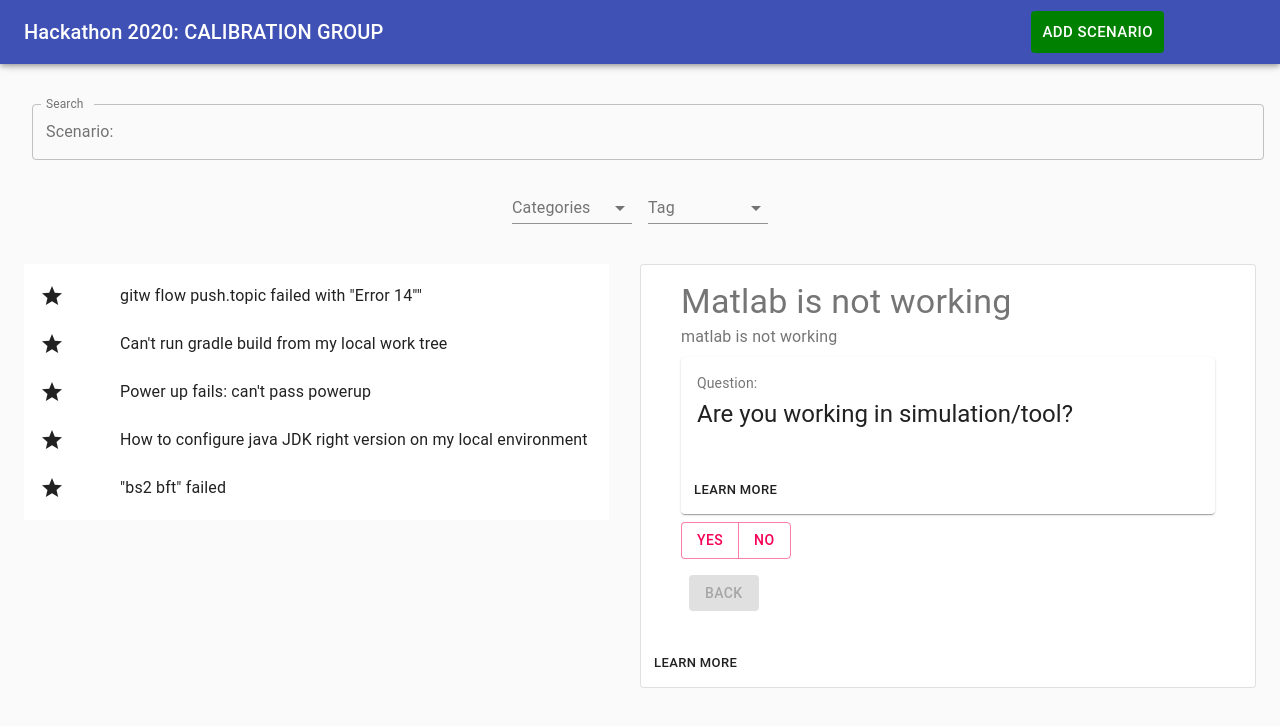
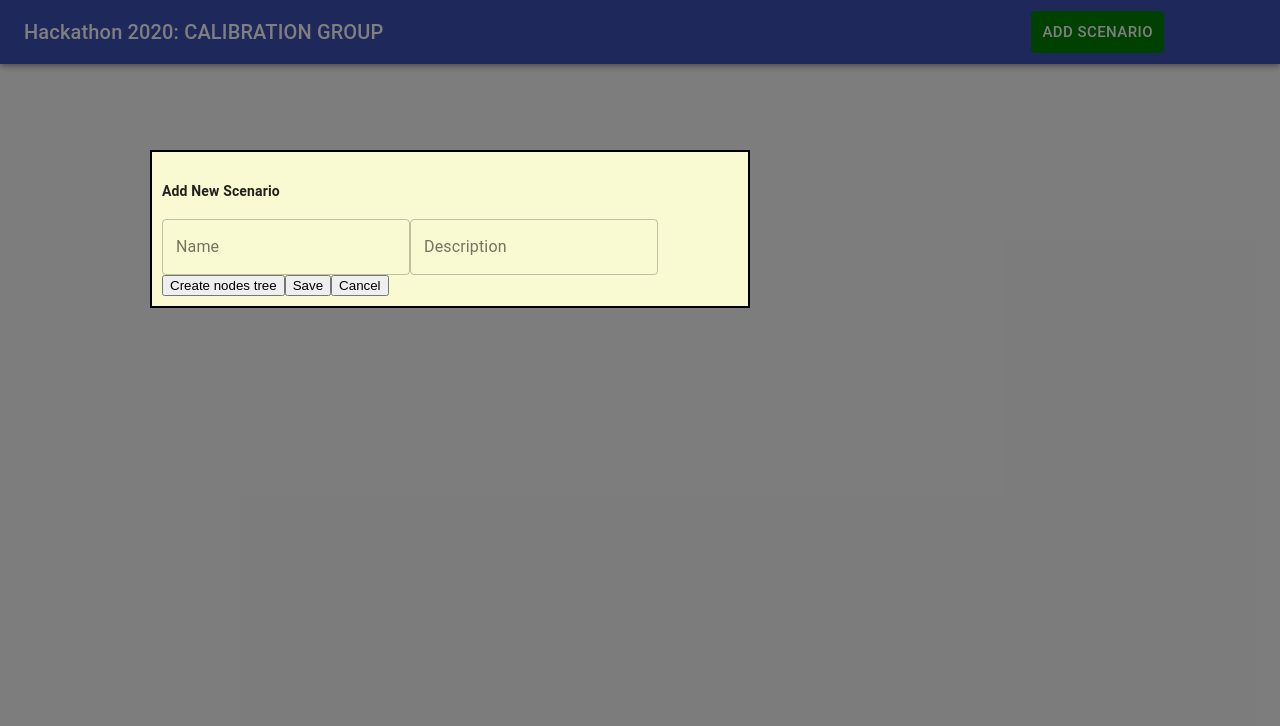
Before and after one commit to hackathoncal/hackathoncal-frontend, a React (Create React App) app: page / in a window 1280 px wide. Both pictures are taken after a click on the button "ADD SCENARIO". Shown: the top 726 px of the page. Built offline with nearby package versions, Linux system fonts and the light colour scheme.

Commit message:
FE Shais fixes

```diff
--- a/src/App.js
+++ b/src/App.js
@@ -1,17 +1,12 @@
 import React from 'react';
-import './App.css';
-import {
-    BrowserRouter as Router,
-    Route,
-    Switch
-} from "react-router-dom";
 
-import Main from "./components/Main";
-
+import { BrowserRouter as Router, Route, Switch} from "react-router-dom";
 
 import {Provider} from "react-redux";
 import store from "./redux/store";
 
+import './App.css';
+import Main from "./components/Main";
 
 function App() {
     return (
--- /dev/null
+++ b/src/components/CreateNewScenario.js
@@ -0,0 +1,69 @@
+import React, { Component } from "react";
+
+import { connect } from "react-redux";
+// import "./createNewScenarioModal.css";
+
+import TextField from '@material-ui/core/TextField';
+import Modal from '@material-ui/core/Modal';
+import { makeStyles } from '@material-ui/core/styles';
+
+class CreateNewScenario extends Component {
+
+    state = {
+        scenario: {
+            name: "",
+            description: "",
+            tags: [],
+            category: "",
+            firstNodeId: null
+        }
+    }
+
+    getFirstNodeId = (id) => {
+        this.setState({"scenario": { ...this.state.scenario, "firstNodeId": id }});
+    }
+
+    handleFieldChange = (fieldName, data) => {
+        this.setState({fieldName: data})
+    }
+
+    handleSaveNewScenario = () => {
+        alert("save")
+        // api call with the state (scenario interface)
+    }
+
+    handleCreateNodesTree = () => {
+        this.getFirstNodeId(1) // suppose to run in createNodesTree component
+        alert("connect to  create component")
+        //  connect to createNodesTree component
+    }
+
+    handleCancel = () => {
+        this.props.handleShowCreateNewScenarioModalBtnClick(false)
+    }
+
+    render() {
+
+        return (
+            <React.Fragment>
+                <form noValidate autoComplete="off">
+                    <TextField onChange={(data) => this.handleFieldChange("name", data)} id="outlined-search" label="Name" type="search" variant="outlined" />
+                    <TextField onChange={(data) => this.handleFieldChange("description", data)}id="outlined-search" label="Description" type="search" variant="outlined" />
+                </form>
+                <button onClick={this.handleCreateNodesTree}>Create nodes tree</button>
+                <button onClick={this.handleSaveNewScenario}>Save</button>
+                <button onClick={this.handleCancel}>Cancel</button>
+            </React.Fragment>
+        );
+    }
+}
+
+const mapStateToProps = (state) => ({
+});
+
+const mapDispatchToProps = (dispatch) => {
+    return {
+    };
+};
+
+export default connect(mapStateToProps, mapDispatchToProps)(CreateNewScenario);
--- /dev/null
+++ b/src/components/CreateScenarioModal.js
@@ -0,0 +1,58 @@
+import React from 'react';
+import { makeStyles } from '@material-ui/core/styles';
+import Modal from '@material-ui/core/Modal';
+import './SimpleModal.scss'
+import TextField from "@material-ui/core/TextField";
+
+export default function CreateScenarioModal(props) {
+    const [modalStyle] = React.useState();
+    const [open, setOpen] = React.useState(props.showCreateNewScenarioModal);
+
+    const handleOpen = () => {
+        // setOpen(true);
+    };
+
+    const handleClose = () => {
+        props.handleShowCreateNewScenarioModalBtnClick(false);
+        // setOpen(false);
+    };
+
+    const handleSave = () => {
+        // API call
+        alert('save');
+        handleClose();
+    }
+
+    const handleCreateNodes = () => {
+        // render CreateNodes component
+        alert("create nodes");
+    }
+
+    const body = (
+        <div style={modalStyle} className={'modal-main-div'}>
+            <h4 id="simple-modal-title">Add New Scenario</h4>
+            <div className={'modal-div'}>
+                <form noValidate autoComplete="off">
+                    <TextField id="outlined-search" label="Name" type="search" variant="outlined" />
+                    <TextField id="outlined-search" label="Description" type="search" variant="outlined" />
+                </form>
+                <button onClick={handleCreateNodes}>Create nodes tree</button>
+                <button onClick={handleSave}>Save</button>
+                <button onClick={handleClose}>Cancel</button>
+            </div>
+        </div>
+    );
+
+    return (
+        <div>
+            <Modal
+                open={props.showCreateNewScenarioModal}
+                onClose={handleClose}
+                aria-labelledby="simple-modal-title"
+                aria-describedby="simple-modal-description"
+            >
+                {body}
+            </Modal>
+        </div>
+    );
+}
--- a/src/components/Main.js
+++ b/src/components/Main.js
@@ -8,20 +8,35 @@ import Search from "../components/search/Search";
 import ScenariosContainer from "../components/scenarios/ScenariosContainer";
 import DropDownListContainer from "../components/drop-downs/DropDownListContainer";
 import Container from '@material-ui/core/Container';
+import CreateNewScenario from "./CreateNewScenario";
+import CreateScenarioModal from "./CreateScenarioModal";
 
 
 class Main extends Component {
+    state = {
+        showCreateNewScenarioModal: false
+    }
+
+    handleShowCreateNewScenarioModalBtnClick = (showCreateNewScenarioModal) => {
+        this.setState({showCreateNewScenarioModal: showCreateNewScenarioModal})
+    }
 
     render() {
         return (
             <React.Fragment>
                 <Container fixed>
 
-                <AppBar />
-                <Search />
-                <DropDownListContainer />
-                <ScenariosContainer />
+                <AppBar handleShowCreateNewScenarioModalBtnClick={this.handleShowCreateNewScenarioModalBtnClick}/>
+                {/*<Search />*/}
+                {/*<DropDownListContainer />*/}
+                {/*<ScenariosContainer />*/}
                 {/*<ShowScenario />*/}
+                {/*{this.state.showCreateNewScenarioModal && <CreateNewScenario handleShowCreateNewScenarioModalBtnClick={this.handleShowCreateNewScenarioModalBtnClick}/> }*/}
+                {this.state.showCreateNewScenarioModal &&
+                    <CreateScenarioModal
+                        showCreateNewScenarioModal={this.state.showCreateNewScenarioModal}
+                        handleShowCreateNewScenarioModalBtnClick={this.handleShowCreateNewScenarioModalBtnClick}
+                    /> }
                 </Container>
             </React.Fragment>
         );
--- a/src/components/app-bar/AppBar.js
+++ b/src/components/app-bar/AppBar.js
@@ -56,7 +56,7 @@ export default function HideAppBar(props) {
                 <AppBar>
                     <Toolbar>
                         <Typography variant="h6">Hackathon 2020: CALIBRATION GROUP </Typography>
-                        <Button size="large" className={classes.margin} style={{color: "white", backgroundColor:"green",position: "relative", left: "50vw"}}>
+                        <Button onClick={() => props.handleShowCreateNewScenarioModalBtnClick(true)} size="large" className={classes.margin} style={{color: "white", backgroundColor:"green",position: "relative", left: "50vw"}}>
                             Add scenario
                         </Button>
                     </Toolbar>
--- /dev/null
+++ b/src/components/createNewScenarioModal.css
@@ -0,0 +1,30 @@
+.createNewScenarioModal{
+  height: 1px;
+  border: 1px solid black;
+
+}
+
+.root {
+  height: 300px;
+  flexGrow: 1;
+  minWidth: 300;
+  transform: translateZ(0);
+  /*@media all and (-ms-high-contrast: none) {*/
+  /*  display: none;*/
+  /*}*/
+}
+
+.modal {
+  display: flex;
+  /*padding: theme.spacing(1);*/
+  alignItems: center;
+  justifyContent: center;
+}
+
+.paper {
+  width: 400px;
+  /*backgroundColor: theme.palette.background.paper;*/
+  border: 2px solid #000;
+  /*boxShadow: theme.shadows[5];*/
+  /*padding: theme.spacing(2, 4, 3);*/
+}
```
